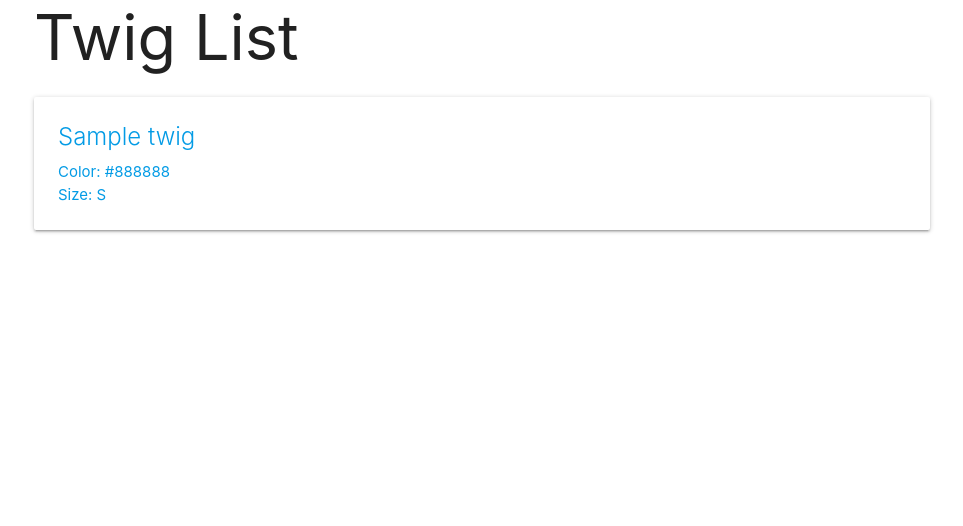
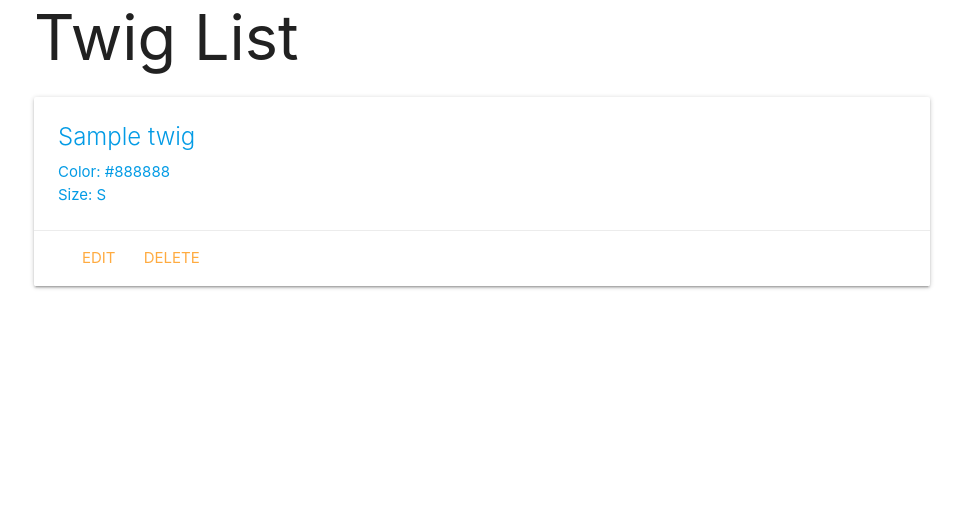
Before and after one commit to maltrui/finchcollector, a Django app: page /twigs/ in a window 1280 px wide. Shown: the part 103-629 px from the top of the page, without its empty margins (158-1121 px from the left). Run offline with Django 4.2, Linux system fonts and the light colour scheme; tables that the repository leaves empty hold one stand-in row (values such as "Sample post").

Commit message:
Delete Twig

```diff
--- a/main_app/templates/main_app/finch_confirm_delete.html
+++ b/main_app/templates/main_app/finch_confirm_delete.html
@@ -8,6 +8,6 @@
   <form action="" method="POST">
     {% csrf_token %}
     <input type="submit" value="Yes - Delete!" class="btn">
-    <a href="{% url 'detail' finch.id %}">Cancel</a>
+    <a href="{% url 'twig_details' twig.id %}">Cancel</a>
   </form>
 {% endblock %}
--- a/main_app/templates/main_app/twig_confirm_delete.html
+++ b/main_app/templates/main_app/twig_confirm_delete.html
@@ -8,6 +8,6 @@
   <form action="" method="POST">
     {% csrf_token %}
     <input type="submit" value="Yes - Delete!" class="btn">
-    <a href="{% url 'twig_detail' object.id %}">Cancel</a>
+    <a href="{% url 'twig_details' object.id %}">Cancel</a>
   </form>
 {% endblock %}
--- a/main_app/templates/main_app/twig_list.html
+++ b/main_app/templates/main_app/twig_list.html
@@ -11,6 +11,10 @@
             <p>Color: {{ twig.color }}</p>
             <p>Size: {{ twig.size }}</p>
         </div>
+        <div class="card-action">
+            <a href="{% url 'twig_update' twig.id %}">Edit</a>
+            <a href="{% url 'twig_delete' twig.id %}">Delete</a>
+        </div>
     </div>
   </a>
 {% endfor %}
--- a/main_app/urls.py
+++ b/main_app/urls.py
@@ -14,5 +14,5 @@ urlpatterns = [
     path('twigs/<int:pk>/', views.TwigDetail.as_view(), name='twig_details'),
     path('twigs/create/', views.TwigCreate.as_view(), name='twigs_create'),
     path('twigs/<int:pk>/update/', views.TwigUpdate.as_view(), name='twig_update'),
-    path('twig/<int:pk>/update/', views.TwigDelete.as_view(), name='twig_delete')
+    path('twigs/<int:pk>/delete/', views.TwigDelete.as_view(), name='twig_delete')
 ]
--- a/main_app/views.py
+++ b/main_app/views.py
@@ -57,4 +57,4 @@ class TwigUpdate(UpdateView):
 
 class TwigDelete(DeleteView):
     model = Twig
-    success = '/twigs/'
+    success_url = '/twigs/'
```
